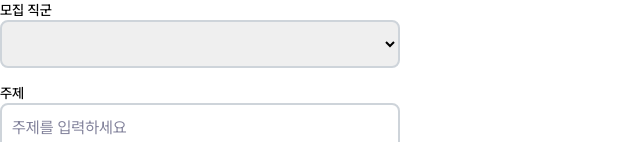
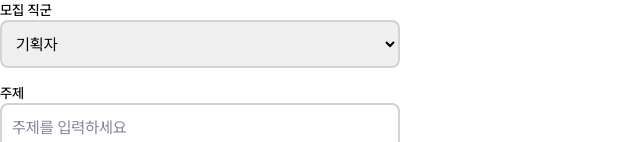
Before and after one commit to yoo-nji/Uandmy_Frontend, a Next.js app: page /createstudy in a window 1280 px wide. Shown: the top 142 px of the page, without its empty margins (0-640 px from the left). Built offline with nearby package versions, Linux system fonts and the light colour scheme.

Commit message:
[✨feat]: react-hook-form 적용

```diff
--- a/src/app/createstudy/page.tsx
+++ b/src/app/createstudy/page.tsx
@@ -1,18 +1,47 @@
 'use client';
+
+import { useForm } from 'react-hook-form';
 
 import { Input } from '@/components/common/Input';
 
+interface FormDatas {
+  jobPosition: string;
+  topic: string;
+  goal: string;
+  introduction: string;
+  methodAndCurriculum: string;
+  startDate: string;
+  endDate: string;
+  regularMeeting: string;
+  studyRecruitmentNumber: number;
+  tags: string;
+}
+
 const CreateStudyPage = () => {
+  const {
+    register,
+    handleSubmit,
+    formState: { errors },
+  } = useForm<FormDatas>();
+
+  const onSubmit = (data: FormDatas) => {
+    console.log(data);
+  };
+
   return (
     <div>
-      <form>
+      <form onSubmit={handleSubmit(onSubmit)}>
         <div className="rounded-md shadow-sm -space-y-px">
           <div className="mb-4">
             <label className="block text-sm font-medium text-gray-700">
               모집 직군
             </label>
-            <select className="w-[25rem] h-[3rem] border-solid border-2 border-[#CED4DA] rounded-lg placeholder-[#82829B] p-[0.625rem]">
-              <option></option>
+            <select
+              className="w-[25rem] h-[3rem] border-solid border-2 border-[#CED4DA] rounded-lg placeholder-[#82829B] p-[0.625rem]"
+              {...register('jobPosition')}>
+              <option value="기획자">기획자</option>
+              <option value="디자이너">디자이너</option>
+              <option value="개발자">개발자</option>
             </select>
           </div>
 
@@ -20,14 +49,27 @@ const CreateStudyPage = () => {
             <label className="block text-sm font-medium text-gray-700">
               주제
             </label>
-            <Input type="text" placeholder="주제를 입력하세요" maxLength={20} />
+            <Input
+              type="text"
+              placeholder="주제를 입력하세요"
+              maxLength={20}
+              {...register('topic', { required: '주제를 입력하세요' })}
+            />
+            {errors.topic && (
+              <p className="text-danger">{errors.topic.message}</p>
+            )}
           </div>
 
           <div>
             <label className="block text-sm font-medium text-gray-700">
               목표
             </label>
-            <Input type="text" placeholder="목표를 입력하세요" maxLength={20} />
+            <Input
+              type="text"
+              placeholder="목표를 입력하세요"
+              maxLength={20}
+              {...register('goal', { required: '목표를 입력하세요' })}
+            />
           </div>
 
           <div>
@@ -38,6 +80,7 @@ const CreateStudyPage = () => {
               className="w-[25rem] h-[3rem] border-solid border-2 border-[#CED4DA] rounded-lg placeholder-[#82829B] p-[0.625rem]"
               placeholder="소개 내용을 입력하세요"
               maxLength={200}
+              {...register('introduction')}
             />
           </div>
         </div>
--- a/tailwind.config.ts
+++ b/tailwind.config.ts
@@ -13,6 +13,7 @@ const config: Config = {
       primaryHover: '#EFE9FF',
       white: '#FFFFFF',
       black: '#000000',
+      danger: '#ED4545',
       grey: '#D0D6E0',
       greyBorder: '#D9D9D9',
     },
```
Also changed, not shown: 1 other file (tests, documents, lock files or other folders).
